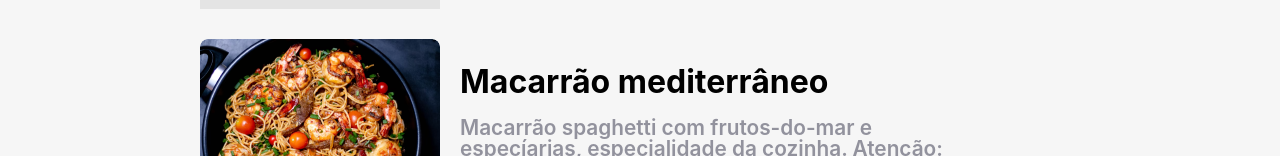
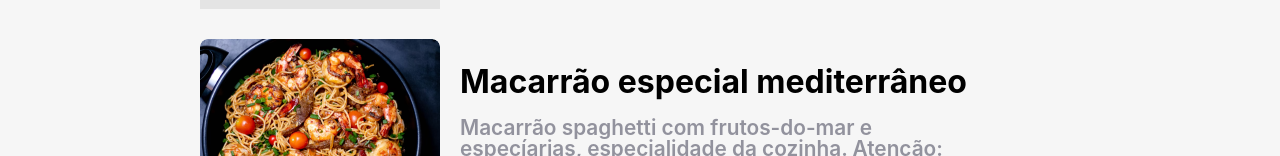
Before and after one commit to betocostadev/alura-react, a React (Create React App) app in the folder hungryman/: page /menu in a window 1280 px wide. Shown: the part 735-891 px from the top of the page. Built offline with nearby package versions, Linux system fonts and the light colour scheme; a web font is replaced by a local one.

Commit message:
completed hungryman app

```diff
--- a/hungryman/src/pages/Menu/Items/index.tsx
+++ b/hungryman/src/pages/Menu/Items/index.tsx
@@ -1,12 +1,53 @@
+import { useEffect, useState } from 'react'
 import menu from 'utils/items.json'
 import Item from './Item'
 import style from './Items.module.scss'
 
-const Items = () => {
+interface Props {
+  search: string
+  filter: number | null
+  order: string
+}
+
+const Items = (props: Props) => {
+  const [list, setList] = useState(menu)
+  const { search, filter, order } = props
+
+  const testSearch = (title: string, description: string) => {
+    const regex = new RegExp(search, 'i')
+    return regex.test(title) || regex.test(description)
+  }
+
+  const testFilter = (id: number) => {
+    if (filter !== null) return filter === id
+    return true
+  }
+
+  const orderBy = (newList: typeof menu) => {
+    switch (order) {
+      case 'portion':
+        return newList.sort((a, b) => (a.size > b.size ? 1 : -1))
+      case 'qty_persons':
+        return newList.sort((a, b) => (a.serving > b.serving ? 1 : -1))
+      case 'price':
+        return newList.sort((a, b) => (a.price > b.price ? 1 : -1))
+      default:
+        return newList
+    }
+  }
+
+  useEffect(() => {
+    const newList = menu.filter(
+      (item) =>
+        testSearch(item.title, item.description) && testFilter(item.category.id)
+    )
+    setList(orderBy(newList))
+  }, [search, filter, order])
+
   return (
     <div className={style.items}>
-      {menu.map((item) => (
-        <Item {...item} key={item.id} />
+      {list.map((item) => (
+        <Item key={item.id} {...item} />
       ))}
     </div>
   )
--- a/hungryman/src/pages/Menu/Orderer/index.tsx
+++ b/hungryman/src/pages/Menu/Orderer/index.tsx
@@ -4,9 +4,10 @@ import classNames from 'classnames'
 import { MdKeyboardArrowUp, MdKeyboardArrowDown } from 'react-icons/md'
 import styles from './Orderer.module.scss'
 
+type orderOptions = '' | 'portion' | 'qty_persons' | 'price'
 interface Props {
-  order: string
-  setOrder: React.Dispatch<React.SetStateAction<string>>
+  order: orderOptions
+  setOrder: React.Dispatch<React.SetStateAction<orderOptions>>
 }
 
 const Orderer = ({ order, setOrder }: Props) => {
@@ -35,7 +36,7 @@ const Orderer = ({ order, setOrder }: Props) => {
           [styles['orderer__options--active']]: open,
         })}
       >
-        {options.map((option) => (
+        {options.map((option: any) => (
           <div
             className={styles.orderer__option}
             key={option.value}
--- a/hungryman/src/pages/Menu/index.tsx
+++ b/hungryman/src/pages/Menu/index.tsx
@@ -6,10 +6,12 @@ import Filters from './Filters'
 import Orderer from './Orderer'
 import Items from './Items'
 
+type orderOptions = '' | 'portion' | 'qty_persons' | 'price'
+
 const Menu = () => {
   const [search, setSearch] = useState('')
   const [filter, setFilter] = useState<number | null>(null)
-  const [order, setOrder] = useState('')
+  const [order, setOrder] = useState<orderOptions>('')
 
   return (
     <main>
@@ -28,7 +30,7 @@ const Menu = () => {
           <Filters filter={filter} setFilter={setFilter} />
           <Orderer order={order} setOrder={setOrder} />
         </div>
-        <Items />
+        <Items search={search} filter={filter} order={order} />
       </section>
     </main>
   )
--- a/hungryman/src/utils/items.json
+++ b/hungryman/src/utils/items.json
@@ -1,11 +1,11 @@
 [
   {
-    "title": "Macarrão mediterrâneo",
+    "title": "Macarrão especial mediterrâneo",
     "description": "Macarrão spaghetti com frutos-do-mar e especíarias, especialidade da cozinha. Atenção: Contém camarão e outros frutos-do-mar!",
     "photo": "/assets/items/macarrao_mediterraneo.png",
-    "size": 400,
-    "serving": 2,
-    "price": 25.0,
+    "size": 920,
+    "serving": 4,
+    "price": 49.9,
     "id": 1,
     "category": {
       "id": 1,
@@ -109,7 +109,7 @@
     "photo": "/assets/items/almondegas.png",
     "size": 740,
     "serving": 3,
-    "price": 29.0,
+    "price": 32.0,
     "id": 9,
     "category": {
       "id": 3,
```
Also changed, not shown: 1 other file (tests, documents, lock files or other folders).
